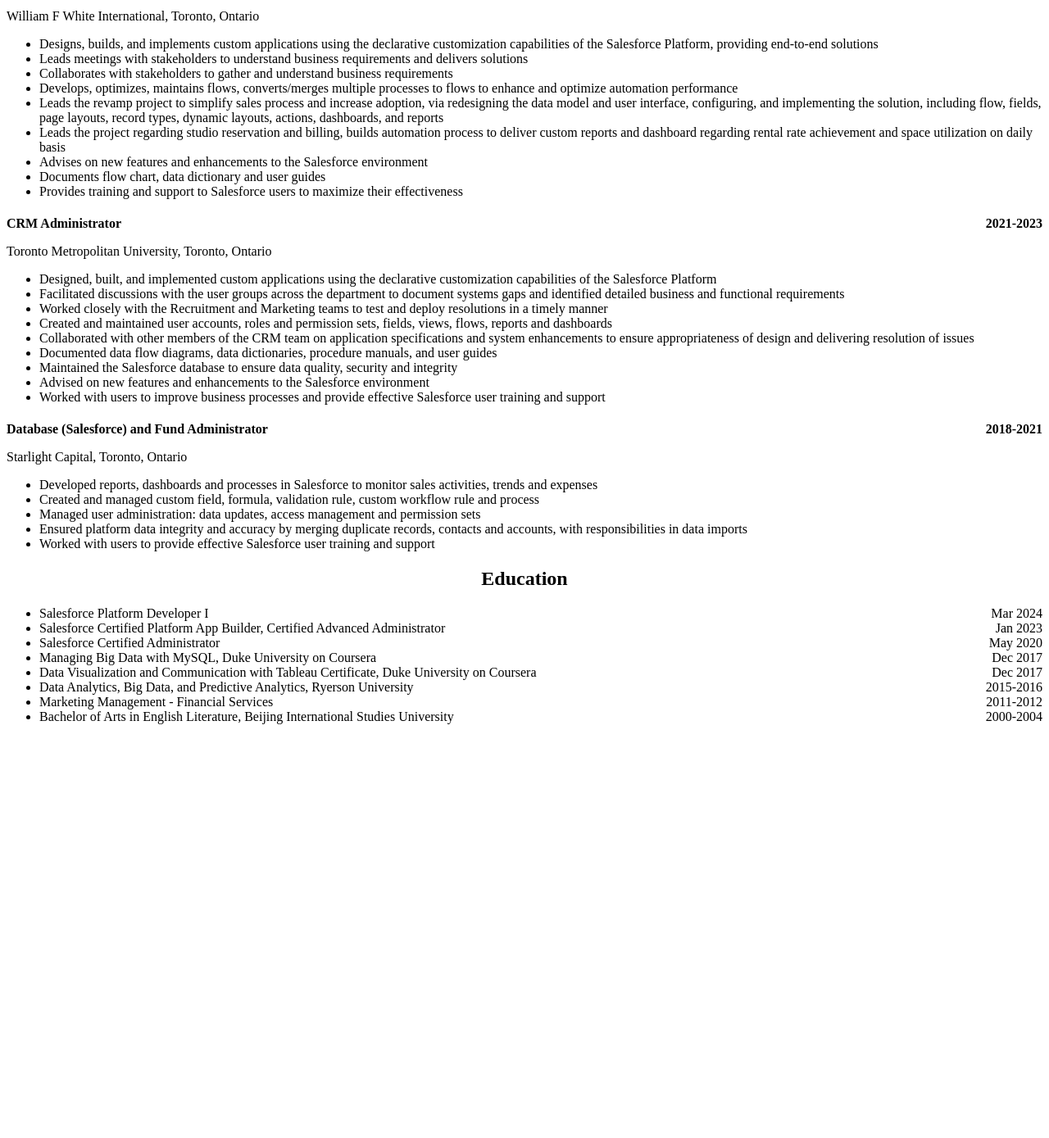
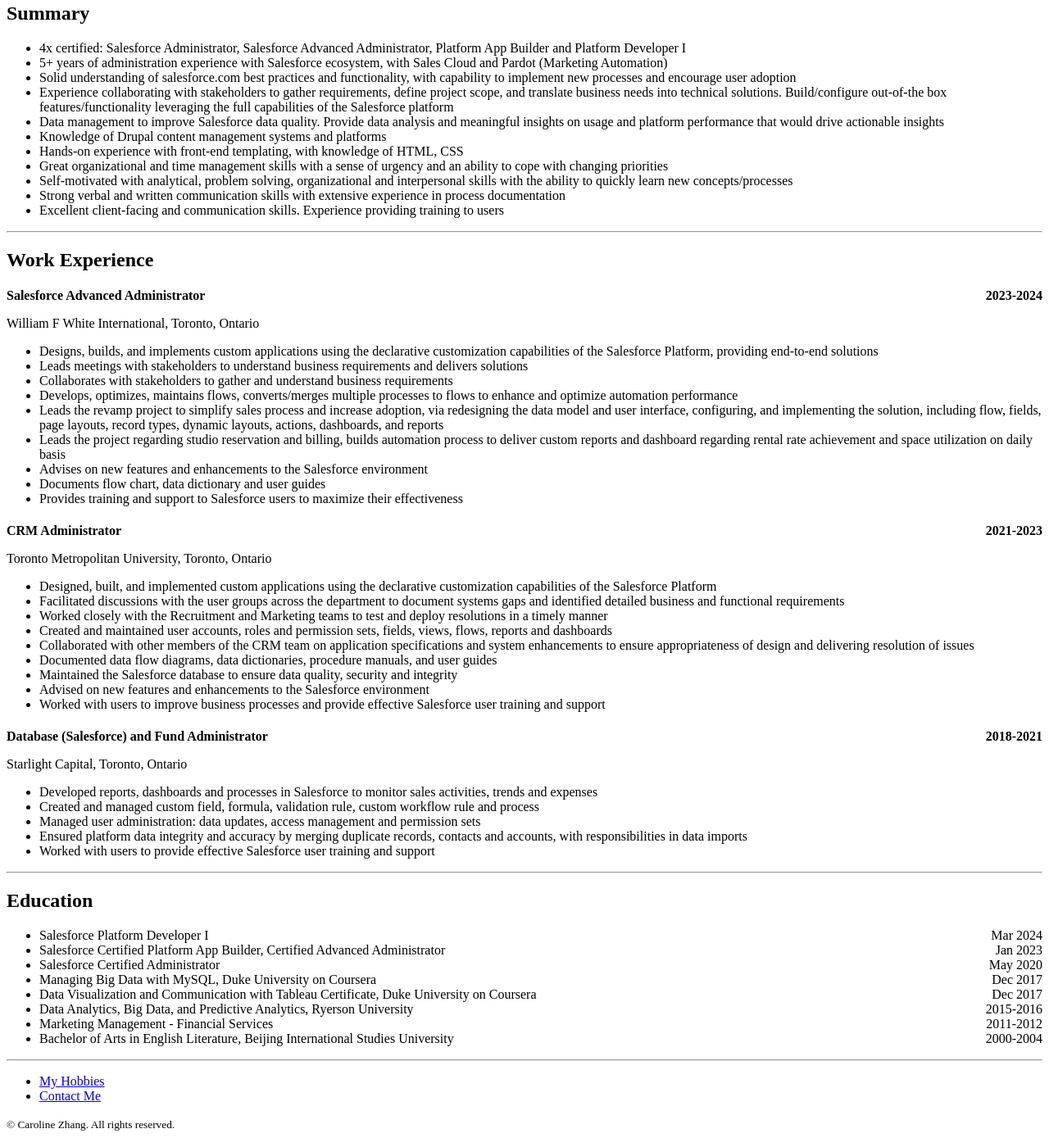
Before and after one commit to datatoinsights/resume, a plain HTML site: page index.html in a window 1280 px wide. Shown: the part 490-1879 px from the top of the page at 82% size. Before the commit the page ends 1390 px from the top, so only its background shows below. Drawn offline with Linux system fonts and the light colour scheme.

Commit message:
Add files via upload

```diff
--- a/index.html
+++ b/index.html
@@ -2,13 +2,13 @@
 <html lang="en">
 <head>
   <meta charset="UTF-8">
-  <title>My Resume</title>
+  <title>Caroline Zhang's Resume</title>
 </head>
 <body>
-  <h1><center>Caroline Zhang</center></h1>
-  <p><center>Toronto, Ontario | 647-771-0968 | caroline.zhang.yy@gmail.com</center></p>
+  <h1>Caroline Zhang</h1>
+  <img src="./image.png" alt="my picture"/>
   <hr />
-  <h2><center>Summary</center></h2>
+  <h2>Summary</h2>
   <ul>
     <li>4x certified: Salesforce Administrator, Salesforce Advanced Administrator, Platform App Builder and Platform Developer I
     </li>
@@ -31,7 +31,8 @@
     <li>Strong verbal and written communication skills with extensive experience in process documentation</li>
     <li>Excellent client-facing and communication skills. Experience providing training to users</li>
   </ul>
-  <h2><center>Work Experience</center></h2>
+  <hr/>
+  <h2>Work Experience</h2>
   <h4> <span style="float: left">Salesforce Advanced Administrator</span> <span style="float: right">2023-2024</span></h4>
   <br/>
   <p>William F White International, Toronto, Ontario</p>
@@ -94,10 +95,8 @@
       <li>Worked with users to provide effective Salesforce user training and support
       </li>
   </ul>
-
-
-
-  <h2><center>Education</center></h2>
+  <hr/>
+  <h2>Education</h2>
   <ul>
     <li>Salesforce Platform Developer I <span style="float: right">Mar 2024</span></li>
     <li>Salesforce Certified Platform App Builder, Certified Advanced Administrator <span style="float: right">Jan 2023</span></li>
@@ -108,5 +107,15 @@
     <li>Marketing Management - Financial Services<span style="float: right">2011-2012</span></li>
     <li>Bachelor of Arts in English Literature, Beijing International Studies University<span style="float: right">2000-2004</span></li>
   </ul>
+<hr/>
+<ul>
+  <li><a href="./hobbies.html">My Hobbies</a></li>
+  <li><a href="./contact-me.html">Contact Me</a></li>
+</ul>
+  <footer>
+    <small>
+      © Caroline Zhang. All rights reserved.
+    </small>
+  </footer>
 </body>
 </html>
```
Also changed, not shown: contact-me.html (added), hobbies.html (added), image.png (added).
